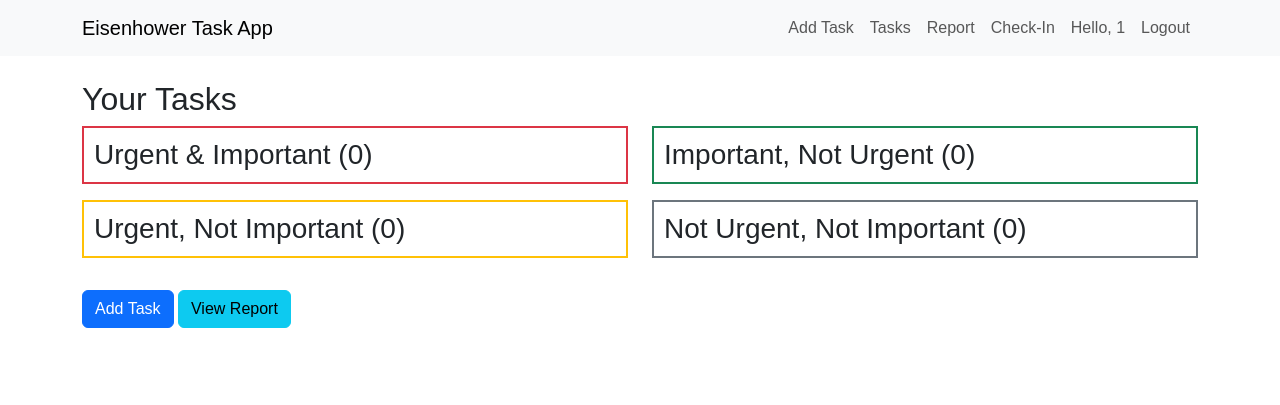
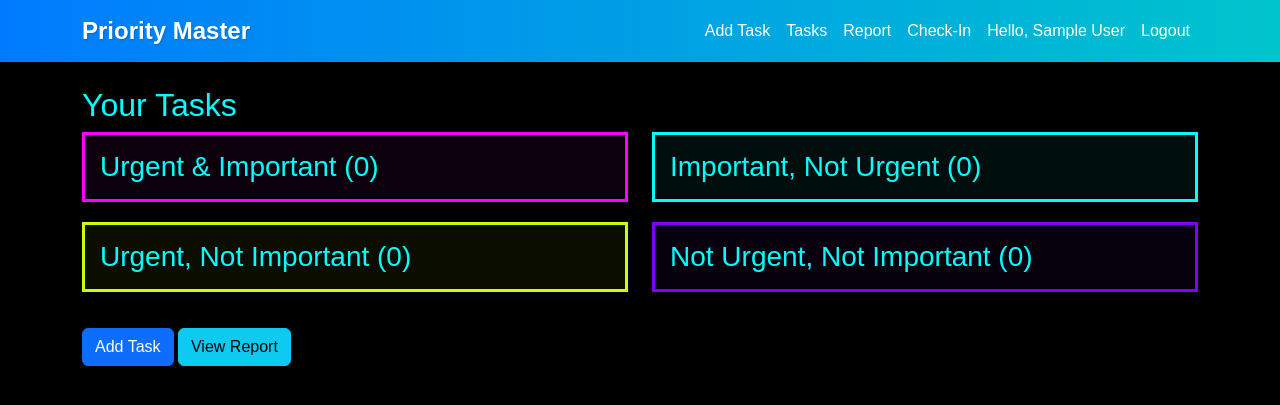
Before and after one commit to jknight137/Eisenhower-Task-App, a Flask app: page /tasks in a window 1280 px wide. Shown: the top 405 px of the page. Run offline with Flask 3, Linux system fonts and the light colour scheme; the visitor is signed in with stand-in values (Sample User, id 1); data that the repository does not hold is empty; some libraries are stand-ins or nearby versions.

Commit message:
New features

```diff
--- a/eisenhower_app/app.py
+++ b/eisenhower_app/app.py
@@ -1,11 +1,14 @@
 from flask import Flask, render_template, request, redirect, url_for, flash
 from flask_login import LoginManager, UserMixin, login_user, login_required, logout_user, current_user
+from flask_apscheduler import APScheduler
 from werkzeug.security import generate_password_hash, check_password_hash
 import os
 from dotenv import load_dotenv
 import psycopg2
 from psycopg2.extras import RealDictCursor
 from datetime import datetime, date, timedelta
+from pywebpush import webpush
+import json
 
 # Initialize Flask app
 load_dotenv()
@@ -38,14 +41,17 @@ def load_user(user_id):
 
 # Database connection
 def get_db_connection():
-    conn = psycopg2.connect(
-        dbname=os.getenv("DB_NAME"),
-        user=os.getenv("DB_USER"),
-        password=os.getenv("DB_PASSWORD"),
-        host=os.getenv("DB_HOST"),
-        port=os.getenv("DB_PORT", "5432"),
-        cursor_factory=RealDictCursor
-    )
+    if 'DATABASE_URL' in os.environ:
+        conn = psycopg2.connect(os.environ['DATABASE_URL'], cursor_factory=RealDictCursor)
+    else:
+        conn = psycopg2.connect(
+            dbname=os.getenv("DB_NAME"),
+            user=os.getenv("DB_USER"),
+            password=os.getenv("DB_PASSWORD"),
+            host=os.getenv("DB_HOST"),
+            port=os.getenv("DB_PORT", "5432"),
+            cursor_factory=RealDictCursor
+        )
     return conn
 
 # Custom Jinja2 filter for datetime formatting
@@ -62,6 +68,42 @@ def datetimeformat(value, format='%Y-%m-%d'):
 @login_required
 def index():
     return redirect(url_for('tasks'))
+from pywebpush import webpush
+import json
+
+@app.route('/subscribe', methods=['POST'])
+@login_required
+def subscribe():
+    subscription = request.get_json()
+    # Store subscription in DB (e.g., new table 'subscriptions')
+    conn = get_db_connection()
+    cur = conn.cursor()
+    cur.execute(
+        'INSERT INTO subscriptions (user_id, subscription) VALUES (%s, %s)',
+        (current_user.id, json.dumps(subscription))
+    )
+    conn.commit()
+    cur.close()
+    conn.close()
+    return jsonify({"status": "success"})
+
+@app.route('/send_notification', methods=['POST'])
+@login_required
+def send_notification():
+    conn = get_db_connection()
+    cur = conn.cursor()
+    cur.execute('SELECT subscription FROM subscriptions WHERE user_id = %s', (current_user.id,))
+    subscription = cur.fetchone()
+    cur.close()
+    conn.close()
+    if subscription:
+        webpush(
+            subscription_info=json.loads(subscription['subscription']),
+            data=json.dumps({"title": "Task Reminder", "body": "You have overdue tasks!"}),
+            vapid_private_key="your_vapid_private_key",
+            vapid_claims={"sub": "mailto:your@email.com"}
+        )
+    return jsonify({"status": "sent"})
 
 @app.route('/login', methods=['GET', 'POST'])
 def login():
@@ -283,6 +325,38 @@ def checkin():
     return render_template('checkin.html', completed_tasks=completed_tasks, overdue_tasks=overdue_tasks,
                           upcoming_tasks=upcoming_tasks, suggested_tasks=suggested_tasks, today=today)
 
+
+# Initialize scheduler
+scheduler = APScheduler()
+scheduler.init_app(app)
+scheduler.start()
+
+# Scheduled task
+@scheduler.task('interval', id='create_recurring_tasks', seconds=86400)  # Daily
+def create_recurring_tasks():
+    conn = get_db_connection()
+    cur = conn.cursor()
+    today = date.today()
+    cur.execute("SELECT * FROM tasks WHERE frequency != 'none' AND completed = TRUE")
+    completed_tasks = cur.fetchall()
+    for task in completed_tasks:
+        new_due_date = None
+        if task['frequency'] == 'daily':
+            new_due_date = (task['due_date'] or today) + timedelta(days=1)
+        elif task['frequency'] == 'weekly':
+            new_due_date = (task['due_date'] or today) + timedelta(weeks=1)
+        elif task['frequency'] == 'monthly':
+            new_due_date = (task['due_date'] or today) + timedelta(days=30)
+        if new_due_date:
+            cur.execute(
+                'INSERT INTO tasks (title, urgency, importance, due_date, impact, frequency, user_id, completed) '
+                'VALUES (%s, %s, %s, %s, %s, %s, %s, %s)',
+                (task['title'], task['urgency'], task['importance'], new_due_date, task['impact'], task['frequency'], task['user_id'], False)
+            )
+    conn.commit()
+    cur.close()
+    conn.close()
+
 @app.route('/search', methods=['GET'])
 @login_required
 def search():
--- a/eisenhower_app/requirements.txt
+++ b/eisenhower_app/requirements.txt
@@ -12,3 +12,5 @@ psycopg2==2.9.10
 psycopg2-binary==2.9.10
 python-dotenv==1.1.0
 Werkzeug==3.1.3
+flask-apscheduler
+pywebpush
--- a/eisenhower_app/static/script.js
+++ b/eisenhower_app/static/script.js
@@ -21,5 +21,22 @@ function checkForNotifications() {
 function showNotification(message) {
   alert(message); // Or use a more sophisticated notification method
 }
+// static/script.js
+async function subscribeToPush() {
+  const registration = await navigator.serviceWorker.ready;
+  const subscription = await registration.pushManager.subscribe({
+    userVisibleOnly: true,
+    applicationServerKey: "your_vapid_public_key", // Generate via push service
+  });
+  fetch("/subscribe", {
+    method: "POST",
+    headers: { "Content-Type": "application/json" },
+    body: JSON.stringify(subscription),
+  });
+}
+
+if ("PushManager" in window) {
+  subscribeToPush();
+}
 
 window.setInterval(checkForNotifications, 60000); // Check every minute
--- a/eisenhower_app/static/style.css
+++ b/eisenhower_app/static/style.css
@@ -1,40 +1,45 @@
 body {
   font-family: Arial, sans-serif;
+  background-color: #000000; /* Black background */
+  color: #00ffff; /* Neon cyan text */
 }
 
-/* Flash message styling */
-.alert {
-  margin-top: 10px;
+/* Quadrant styling with distinct neon colors */
+.border-danger {
+  border: 3px solid #ff00ff !important; /* Neon Pink for Urgent & Important */
   padding: 15px;
-  border-radius: 5px;
-}
-
-/* Quadrant styling */
-.border-danger {
-  border: 2px solid red;
-  padding: 10px;
-  margin-bottom: 15px;
+  margin-bottom: 20px;
+  background-color: rgba(255, 0, 255, 0.05); /* Slight tint */
 }
 .border-success {
-  border: 2px solid green;
-  padding: 10px;
-  margin-bottom: 15px;
+  border: 3px solid #00ffff !important; /* Neon Cyan for Important, Not Urgent */
+  padding: 15px;
+  margin-bottom: 20px;
+  background-color: rgba(0, 255, 255, 0.05);
 }
 .border-warning {
-  border: 2px solid orange;
-  padding: 10px;
-  margin-bottom: 15px;
+  border: 3px solid #ccff00 !important; /* Neon Lime for Urgent, Not Important */
+  padding: 15px;
+  margin-bottom: 20px;
+  background-color: rgba(204, 255, 0, 0.05);
 }
 .border-secondary {
-  border: 2px solid gray;
-  padding: 10px;
-  margin-bottom: 15px;
+  border: 3px solid #8000ff !important; /* Neon Purple for Not Urgent, Not Important */
+  padding: 15px;
+  margin-bottom: 20px;
+  background-color: rgba(128, 0, 255, 0.05);
 }
 
 /* Completed tasks */
 .completed {
   text-decoration: line-through;
   color: gray;
+}
+
+/* Overdue tasks */
+.overdue {
+  color: #ff00ff; /* Neon pink to match Urgent & Important */
+  font-weight: bold;
 }
 
 /* Task list items */
--- a/eisenhower_app/templates/base.html
+++ b/eisenhower_app/templates/base.html
@@ -3,21 +3,44 @@
   <head>
     <meta charset="UTF-8" />
     <meta name="viewport" content="width=device-width, initial-scale=1.0" />
-    <title>Task App</title>
+    <title>PriorityMaster</title>
     <link
       href="https://cdn.jsdelivr.net/npm/bootstrap@5.3.0/dist/css/bootstrap.min.css"
       rel="stylesheet"
     />
+    <link rel="manifest" href="/static/manifest.json" />
     <link
       rel="stylesheet"
       href="{{ url_for('static', filename='style.css') }}"
     />
+    <style>
+      .navbar-custom {
+        background: linear-gradient(
+          90deg,
+          #007bff,
+          #00c4cc
+        ); /* Blue to teal gradient */
+        box-shadow: 0 4px 6px rgba(0, 0, 0, 0.1); /* Subtle shadow for depth */
+      }
+      .navbar-custom .navbar-brand {
+        font-weight: bold;
+        font-size: 1.5rem; /* Slightly larger */
+        color: #ffffff; /* White for contrast */
+        text-shadow: 1px 1px 2px rgba(0, 0, 0, 0.2); /* Slight text shadow for pop */
+      }
+      .navbar-custom .nav-link {
+        color: #ffffff; /* White links */
+      }
+      .navbar-custom .nav-link:hover {
+        color: #e0e0e0; /* Light gray on hover */
+      }
+    </style>
   </head>
   <body>
-    <nav class="navbar navbar-expand-lg navbar-light bg-light">
+    <nav class="navbar navbar-expand-lg navbar-custom">
       <div class="container">
         <a class="navbar-brand" href="{{ url_for('tasks') }}"
-          >Eisenhower Task App</a
+          >Priority Master</a
         >
         <div class="navbar-nav">
           <a class="nav-link" href="{{ url_for('add_task') }}">Add Task</a>
@@ -25,7 +48,7 @@
           <a class="nav-link" href="{{ url_for('report') }}">Report</a>
           <a class="nav-link" href="{{ url_for('checkin') }}">Check-In</a>
           {% if current_user.is_authenticated %}
-          <span class="nav-link">Hello, {{ current_user.id }}</span>
+          <span class="nav-link">Hello, {{ current_user.name }}</span>
           <a class="nav-link" href="{{ url_for('logout') }}">Logout</a>
           {% else %}
           <a class="nav-link" href="{{ url_for('login') }}">Login</a>
@@ -33,22 +56,7 @@
         </div>
       </div>
     </nav>
-    <div class="container mt-4">
-      {% for message in get_flashed_messages(with_categories=true) %}
-      <div
-        class="alert alert-{{ message[0] }} alert-dismissible fade show"
-        role="alert"
-      >
-        {{ message[1] }}
-        <button
-          type="button"
-          class="btn-close"
-          data-bs-dismiss="alert"
-          aria-label="Close"
-        ></button>
-      </div>
-      {% endfor %} {% block content %}{% endblock %}
-    </div>
+    <div class="container mt-4">{% block content %}{% endblock %}</div>
     <script src="https://cdn.jsdelivr.net/npm/bootstrap@5.3.0/dist/js/bootstrap.bundle.min.js"></script>
     <script src="{{ url_for('static', filename='script.js') }}"></script>
     <script>
@@ -56,6 +64,5 @@
         navigator.serviceWorker.register("/static/sw.js");
       }
     </script>
-    <link rel="manifest" href="/static/manifest.json" />
   </body>
 </html>
--- a/eisenhower_app/templates/tasks.html
+++ b/eisenhower_app/templates/tasks.html
@@ -1,8 +1,6 @@
 {% extends "base.html" %} {% block content %}
 <h2>Your Tasks</h2>
-{% for message in get_flashed_messages(with_categories=true) %}
-<div class="alert alert-{{ message[0] }}">{{ message[1] }}</div>
-{% endfor %} {% if suggested_tasks %}
+{% if suggested_tasks %}
 <h3>Suggested Tasks (Top Priority)</h3>
 <ul>
   {% for task in suggested_tasks %}
@@ -15,7 +13,6 @@
   {% endfor %}
 </ul>
 {% endif %}
-
 <div class="row">
   <div class="col-md-6">
     <h3 class="border-danger">
```
Also changed, not shown: other parts of eisenhower_app/static/style.css (+35 -4 lines), eisenhower_app/static/sw.js (+10 -1 lines), eisenhower_app/templates/add_task.html (+9 -0 lines), eisenhower_app/templates/edit_task.html (+9 -0 lines), eisenhower_app/test_app.py (added, +130 -0 lines), eisenhower_app/static/icon.png (added), eisenhower_app/static/manifest.json, 1 other file.
